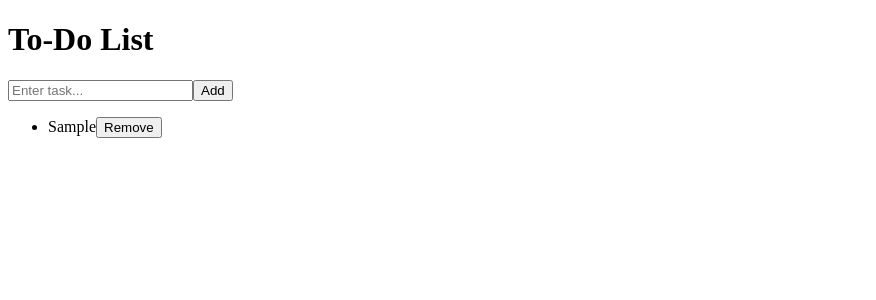
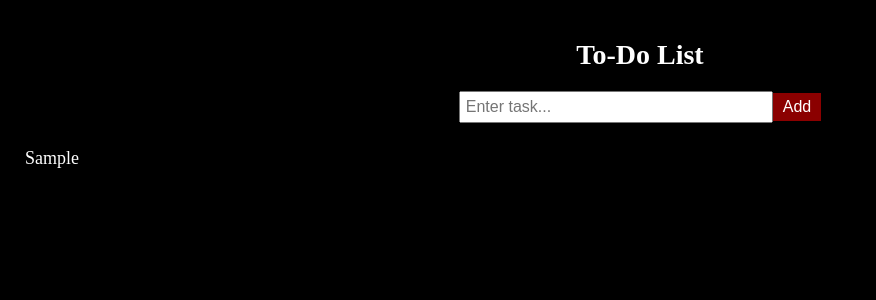
Before and after one commit to SachinDhakarey/ToDoList-React, a React (Create React App) app: page / in a window 1280 px wide. Both pictures are taken after typing "Sample" into the empty fields and a click on the button "Add". Shown: the top 300 px of the page, without its empty margins (0-876 px from the left). Built offline with nearby package versions, Linux system fonts and the light colour scheme; the HTML template or start-up script is replaced by a standard one.

Commit message:
Updated the UI Interface
* Create App.css

* Update App.js

```diff
--- /dev/null
+++ b/src/App.css
@@ -0,0 +1,52 @@
+    body {
+        margin: 0;
+        padding: 0;
+        background-color: black;
+    }
+
+    .app {
+        text-align: center;
+        padding: 20px;
+        color: white;
+    }
+
+    h1 {
+        font-size: 28px;
+    }
+
+    .input-container {
+        margin: 20px 0;
+    }
+
+    input {
+        padding: 5px;
+        font-size: 16px;
+        width: 300px;
+    }
+
+    button {
+        padding: 5px 10px;
+        font-size: 16px;
+        background-color: darkred;
+        color: white;
+        border: none;
+        cursor: pointer;
+    }
+
+    ul {
+        list-style: none;
+        padding: 0;
+    }
+
+    .task {
+        display: flex;
+        align-items: center;
+        padding: 5px;
+        font-size: 18px;
+        cursor: pointer;
+        margin-bottom: 5px;
+    }
+
+    .task:hover {
+        background-color: darkred;
+    }
--- a/src/App.js
+++ b/src/App.js
@@ -1,4 +1,5 @@
 import React, { useState } from 'react';
+import './App.css'; // Import the CSS file for styling
 
 const App = () => {
   const [tasks, setTasks] = useState([]);
@@ -17,9 +18,9 @@ const App = () => {
   };
 
   return (
-    <div>
+    <div className="app">
       <h1>To-Do List</h1>
-      <div>
+      <div className="input-container">
         <input
           type="text"
           value={newTask}
@@ -30,9 +31,8 @@ const App = () => {
       </div>
       <ul>
         {tasks.map((task, index) => (
-          <li key={index}>
+          <li key={index} className="task" onClick={() => removeTask(index)}>
             {task}
-            <button onClick={() => removeTask(index)}>Remove</button>
           </li>
         ))}
       </ul>
```
